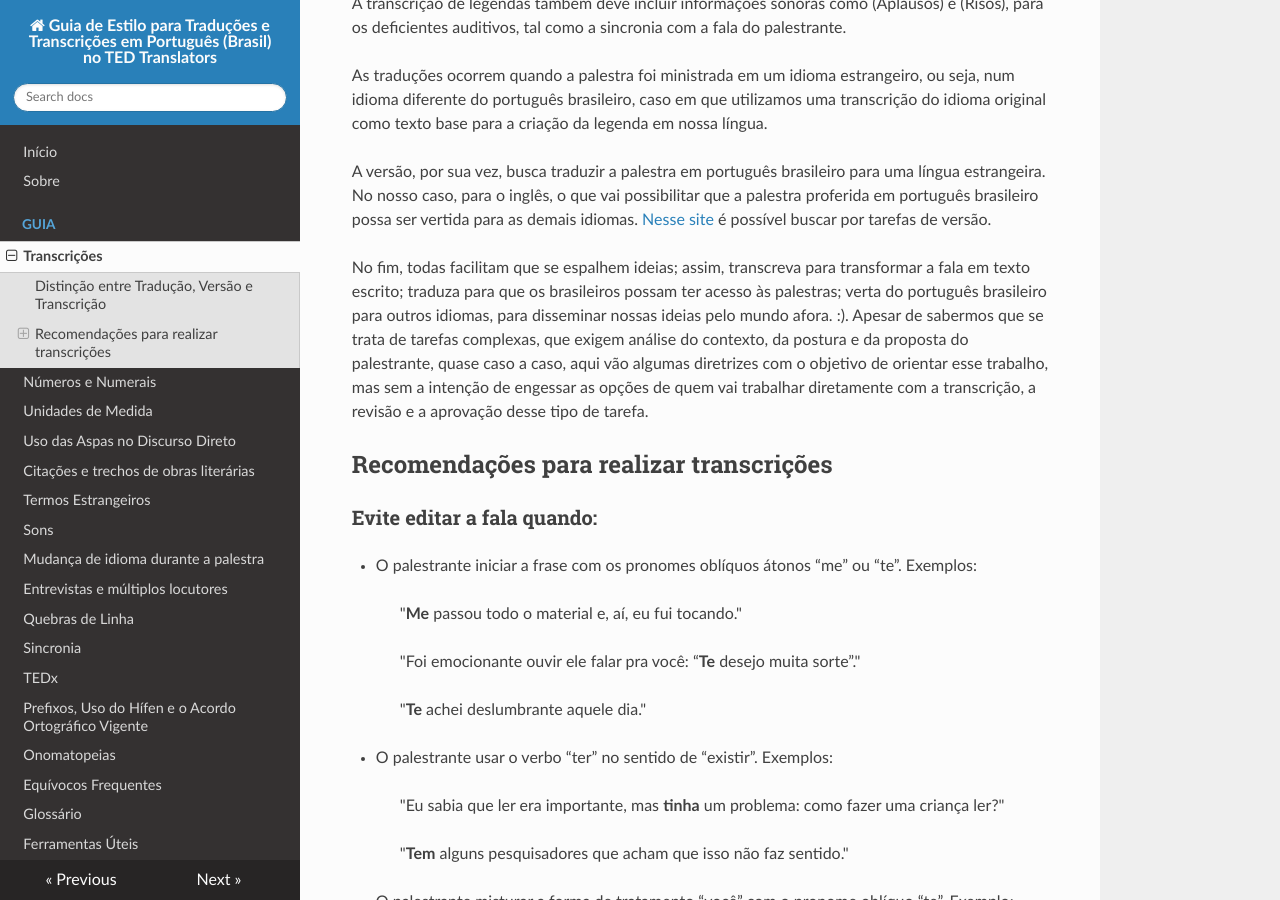
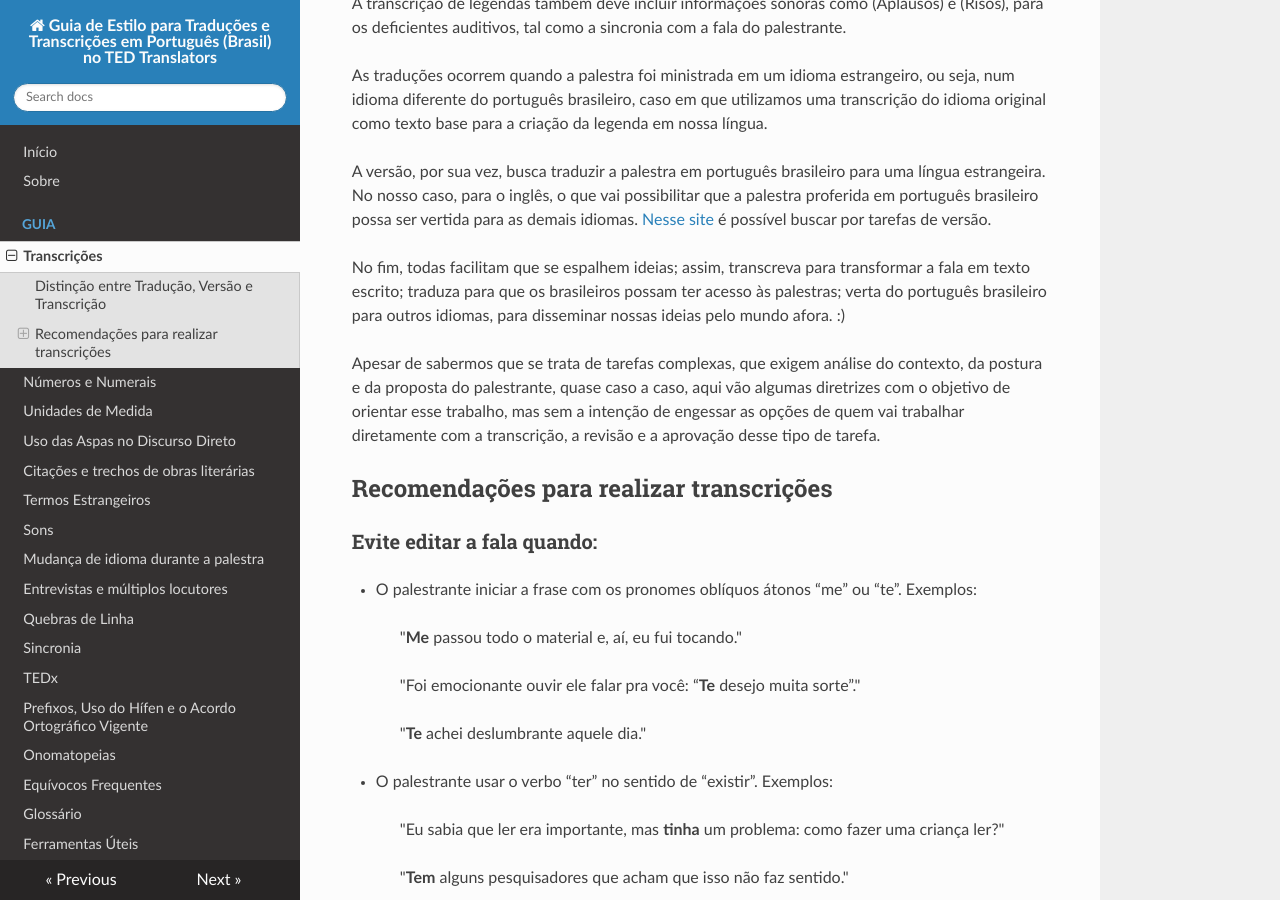
Before and after one commit to tupaschoal/TED-Translators_PT-BR_Styleguide, an MkDocs documentation site: the page built from docs/transcricoes.md, in a window 1280 px wide and 900 px high, scrolled down 464 px. Built offline with MkDocs 1.6.1, drawn with Linux system fonts in a browser that asks for light colours; nearby versions of some CDN libraries; old or Windows-style settings are respelled for this version of MkDocs.

Commit message:
Whitespace changes

```diff
--- a/docs/transcricoes.md
+++ b/docs/transcricoes.md
@@ -11,7 +11,8 @@ As traduções ocorrem quando a palestra foi ministrada em um idioma estrangeiro
 
 A versão, por sua vez, busca traduzir a palestra em português brasileiro para uma língua estrangeira. No nosso caso, para o inglês, o que vai possibilitar que a palestra proferida em português brasileiro possa ser vertida para as demais idiomas. [Nesse site](http://amaratools.ted-ja.com/tasklist/?query=&role=all&project=all&language=en&source_language=pt-br&assign=all&sort_order=new_task&page=1&per_page=20) é possível buscar por tarefas de versão.
 
-No fim, todas facilitam que se espalhem ideias; assim, transcreva para transformar a fala em texto escrito; traduza para que os brasileiros possam ter acesso às palestras; verta do português brasileiro para outros idiomas, para disseminar nossas ideias pelo mundo afora. :).
+No fim, todas facilitam que se espalhem ideias; assim, transcreva para transformar a fala em texto escrito; traduza para que os brasileiros possam ter acesso às palestras; verta do português brasileiro para outros idiomas, para disseminar nossas ideias pelo mundo afora. :)
+
 Apesar de sabermos que se trata de tarefas complexas, que exigem análise do contexto, da postura e da proposta do palestrante, quase caso a caso, aqui vão algumas diretrizes com o objetivo de orientar esse trabalho, mas sem a intenção de engessar as opções de quem vai trabalhar diretamente com a transcrição, a revisão e a aprovação desse tipo de tarefa.
 
 ## Recomendações para realizar transcrições
```
